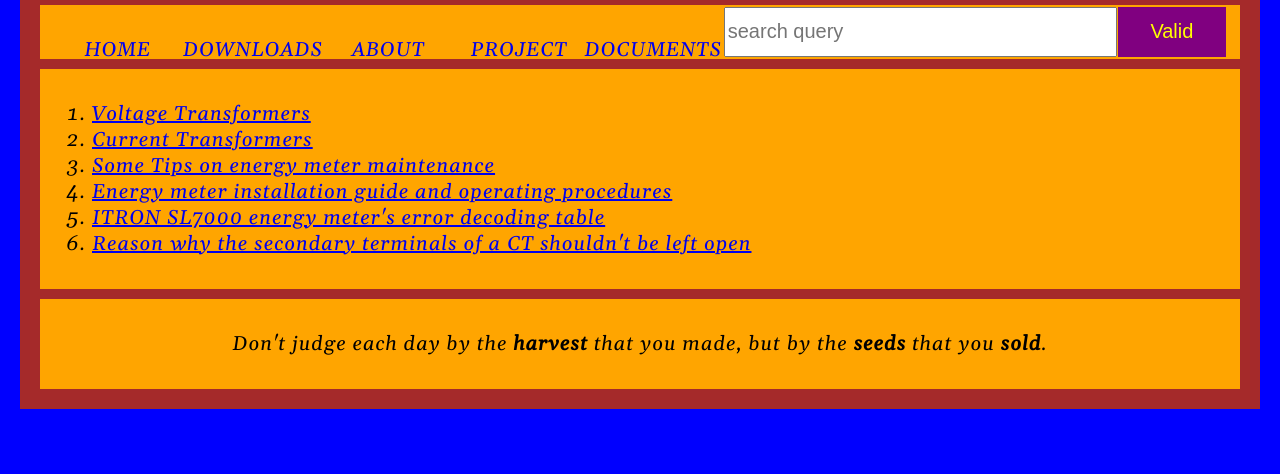
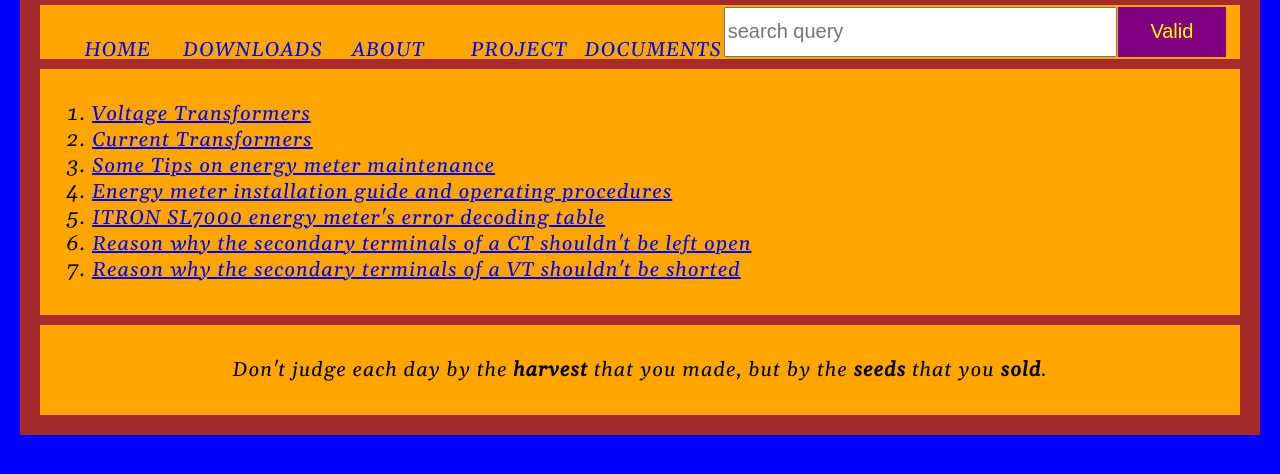
Before and after one commit to Desmond-Zeh/Desmond.github.io, a plain HTML site: page index.html in a window 1280 px wide. Shown: the part 100-574 px from the top of the page. Drawn offline with nearby package versions, Linux system fonts and the light colour scheme; a web font is replaced by a local one.

Commit message:
Update index.html

```diff
--- a/index.html
+++ b/index.html
@@ -59,6 +59,9 @@
 				<li>
 	<a href="https://desmond-zeh.github.io/CT-reason.github.io/"> Reason why the secondary terminals of a CT shouldn't be left open</a>
 </li>
+				<li>
+					<a href ="https://desmond-zeh.github.io/VT-Reason.github.io/"> Reason why the secondary terminals of a VT shouldn't be shorted</a>
+				</li>
 </ol>
 		</p>
 </article>
```
